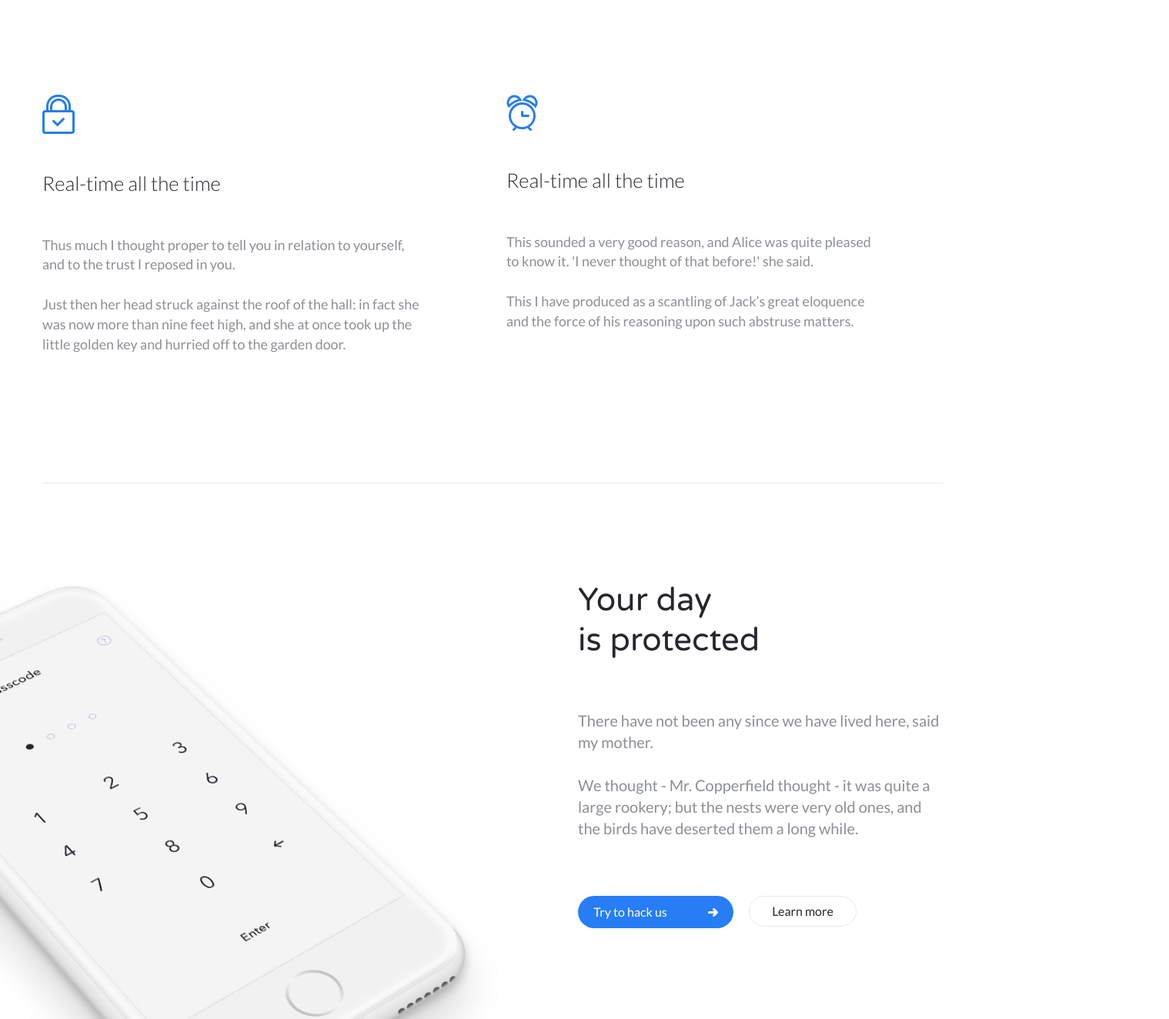
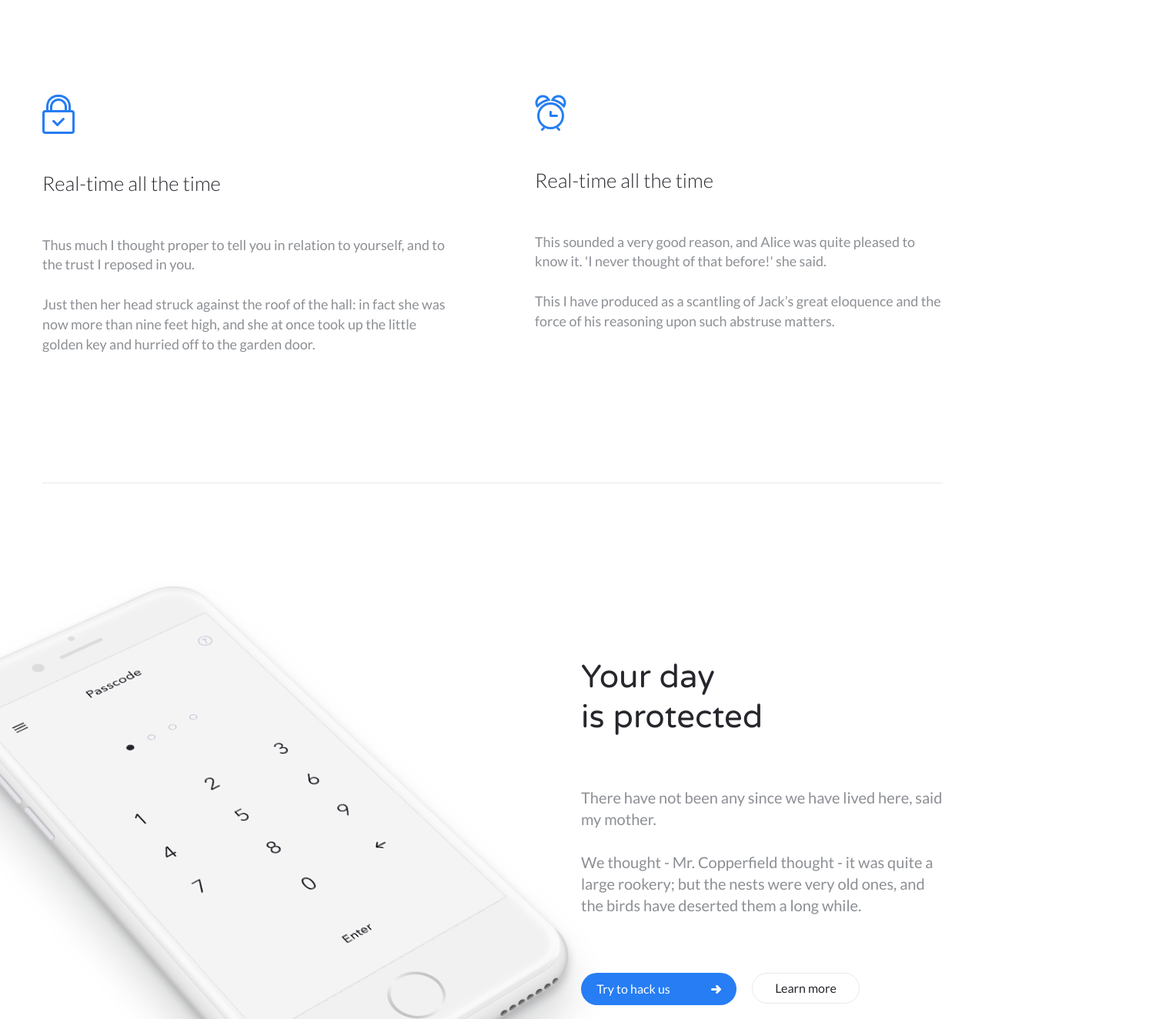
Before and after one commit to EugeneMuzyka/calendar_app, a website: page source/pages/index.html in a window 1280 px wide. Shown: the part 950-2274 px from the top of the page at 77% size, 1519 px wide, since content can reach past the window. Drawn offline with nearby package versions, Linux system fonts and the light colour scheme; files that its build step writes are made by us from their sources; files whose address does not match are found by name.

Commit message:
Correct backgrounds. Replace image. Correct styles

```diff
--- a/gulpfile.js
+++ b/gulpfile.js
@@ -91,7 +91,7 @@ gulp.task('scripts', cb => {
 gulp.task('images', done => {
     gulp
         .src(path.images.source)
-        .pipe(imagemin())
+        // .pipe(imagemin())
         .pipe(gulp.dest(path.images.dest));
     done();
 });
--- a/source/pages/index.html
+++ b/source/pages/index.html
@@ -68,7 +68,7 @@
     <section>
         <div class="container">
             <div class="product-discription">
-                <div class="product-discription__left">
+                <div class="product-discription__item">
                     <div class="product-discription__left-right_icon">
                         <img src="../img/Lock_Icon.svg" alt="Lock_Icon" />
                     </div>
@@ -82,7 +82,7 @@
                         </p>
                     </div>
                 </div>
-                <div class="product-discription__right">
+                <div class="product-discription__item">
                     <div class="product-discription__left-right_icon">
                         <img src="../img/Clock_Icon.svg" alt="Clock_Icon" />
                     </div>
@@ -100,12 +100,12 @@
         </div>
     </section>
     <!--Описание защиты-->
-    <section>
+    <section class="protected-discription">
         <div class="container">
-            <div class="protected-discription">
-                <div class="protected-discription__img">
+            <div class="protected-discription-wrapper">
+                <!-- <div class="protected-discription__img">
                     <img width="900px" src="../img/iPhone_6.jpg" alt="" />
-                </div>
+                </div> -->
                 <div class="protected-discription__reference">
                     <div class="protected-discription__reference_title">
                         <h2>
@@ -155,7 +155,7 @@
                         <div class="confidence__info_logo_right"> <img src="../img/Evernote_Logo.png" alt=""></div>
                     </div>
                 </div>
-                <div class="confidence__img"><img src="../img/World_Map.png" alt="map"></div>
+                <!-- <div class="confidence__img"><img src="../img/World_Map.png" alt="map"></div> -->
             </div>
         </div>
     </section>
--- a/source/styles/main.scss
+++ b/source/styles/main.scss
@@ -181,13 +181,27 @@ a {
     margin: 7.9rem auto 2.5rem;
     padding-bottom: 10.4rem;
     display: flex;
+    flex-wrap: wrap;
     @extend %border_bottom_product_description;
+    @media screen and (max-width:769px) {
+        justify-content: center;
+    }
 }
 
-.product-discription__left {
-    margin-right: 6.87rem;
+.product-discription__item {
+    flex: 1 1 calc(50% - 3.44rem);
+    &:first-child {
+        margin-right: 6.88rem;
+    }
+    @media screen and (max-width:769px) {
+        flex: 1 1 100%;
+        max-width: 600px;
+        &:first-child {
+            margin-right: 0;
+            margin-bottom: 3rem;
+        }
+    }
 }
-
 .product-discription__left-right_title {
     margin: 2.8rem 0 3.12rem;
     @extend %h3_tekst;
@@ -201,8 +215,28 @@ a {
 /*описание защиты*/
 
 .protected-discription {
-    display: flex;
+    background-image: url(../img/iPhone_6.jpg);
+    background-repeat: no-repeat;
+    background-size: 905px;
+    background-position: -120px top;
     margin-top: 7.87rem;
+    min-height: 780px; //height of iPhone_6.jpg - чтобы не обрезалась картинка из-за малого контента
+
+    @media screen and (max-width: 769px) {
+        background-image: none;
+        min-height: auto;
+    }
+
+    &-wrapper {
+        display: flex;
+        justify-content: flex-end;
+        padding-top: 100px;
+
+        @media screen and (max-width: 769px) {
+            padding-top: 0;
+            justify-content: center;
+        }
+    }
     &__img {
         margin: 0 6.25rem 0 -19rem;
         @extend %protected-discription__img;
@@ -253,7 +287,17 @@ a {
 
 
 /*О доверии*/
+.confidence {
+    background-image: url(../img/World_Map.png);
+    background-repeat: no-repeat;
+    background-position: calc(100% + 152px) top;
+    background-size: 996px;
 
+    @media screen and (max-width: 769px) {
+        background-position: left top;
+        background-size: 100%;
+    }
+}
 .confidence__parent {
     display: flex;
     margin: 13.5rem 0 14rem 0;
--- a/source/styles/shared/_variables.scss
+++ b/source/styles/shared/_variables.scss
@@ -94,7 +94,6 @@ $default-rem: 16px;
 
 //product description
 %text-product_description {
-    width: 493px;
     color: #8c8f94;
     font-family: 'Lato', sans-serif;
     font-size: 1.12rem;
@@ -105,7 +104,6 @@ $default-rem: 16px;
 //border bottom  product description
 %border_bottom_product_description {
     border-bottom: 1px solid hsla(231, 8%, 16%, 0.1);
-    border-radius: 1px;
 }
 
 //protected-discription__img
```
Also changed, not shown: source/img/World_Map.png.
